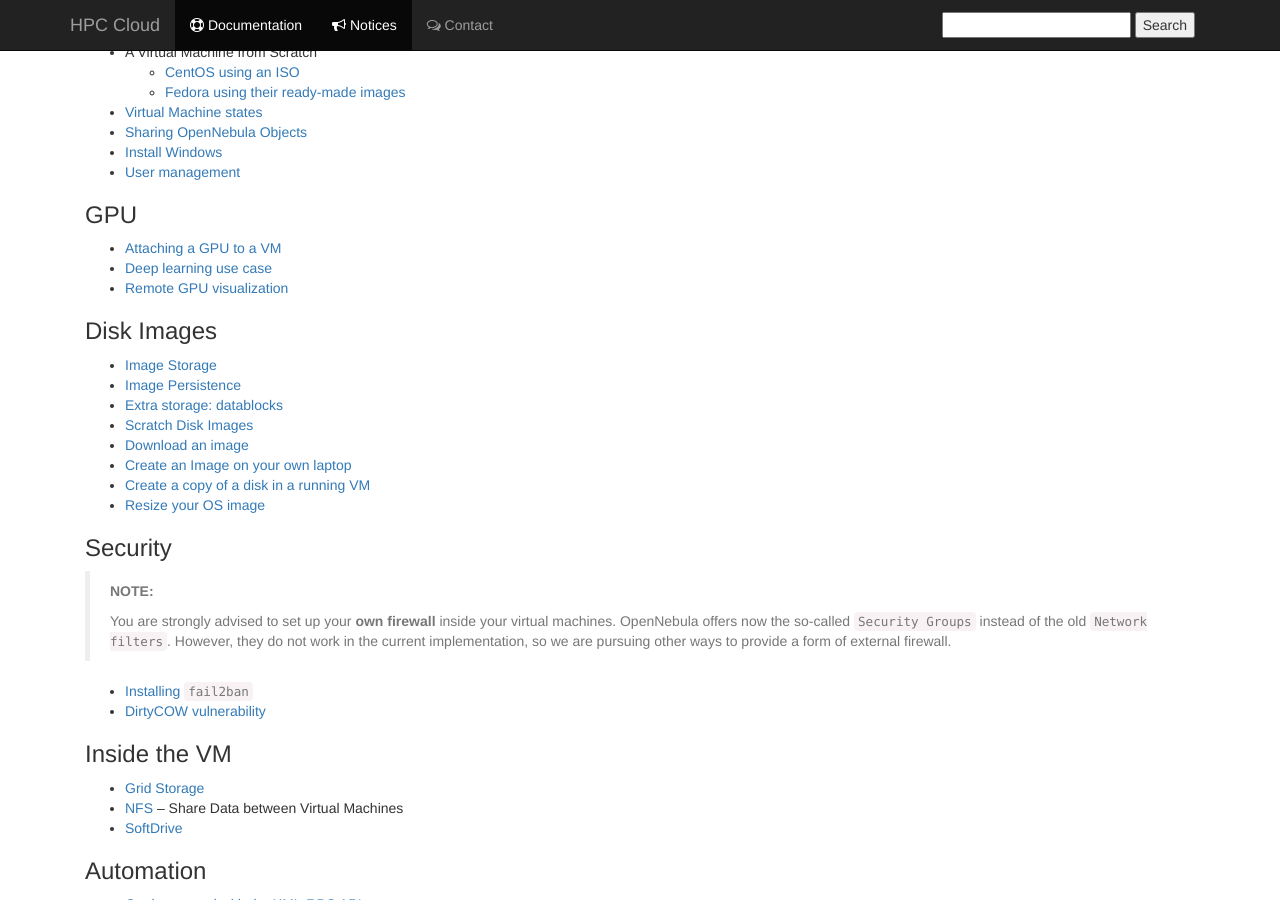
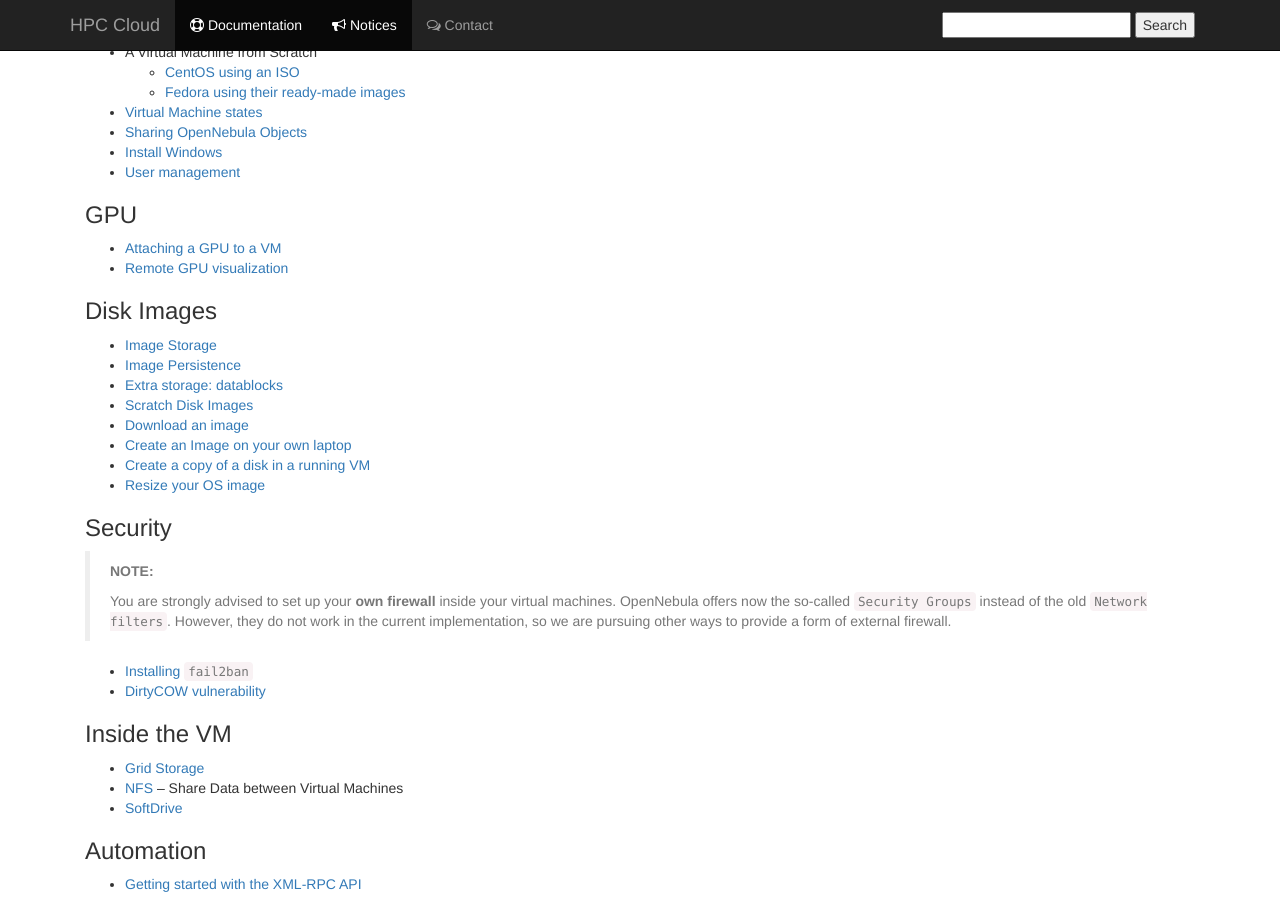
Before and after one commit to sara-nl/clouddocs, a Jekyll site: the page built from index.markdown, in a window 1280 px wide and 900 px high, scrolled down 663 px. Built offline with Jekyll 4.4.1, drawn with Linux system fonts in a browser that asks for light colours; nearby versions of some CDN libraries; our own code applies the rules of GitHub Pages for plain Markdown files.

Commit message:
Removed GPU deep learning use case
There is no use case attached.

```diff
--- a/index.markdown
+++ b/index.markdown
@@ -56,7 +56,6 @@ The HPC Cloud documentation **images are not being rendered correctly**. The ser
 ### GPU
 
 * [Attaching a GPU to a VM](gpu-attach)
-* [Deep learning use case](gpu-deep-learn)
 * [Remote GPU visualization](gpu-visualization)
 
 ### Disk Images
```
